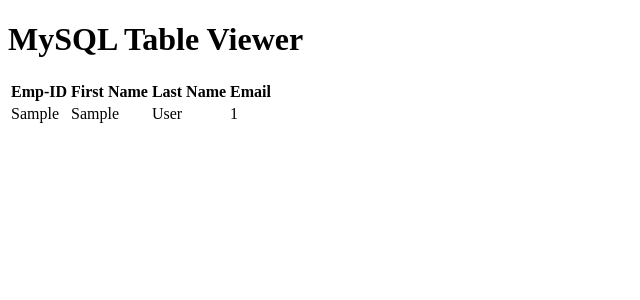
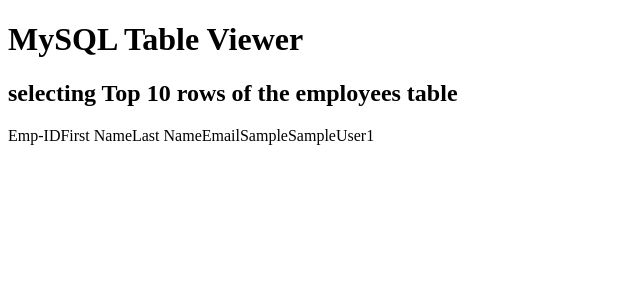
Before and after one commit to vinesh-masurkar/pgp-azure, a PHP site: page / in a window 1280 px wide. Shown: the top 300 px of the page, without its empty margins (0-640 px from the left). Run offline with PHP 8.4, Linux system fonts and the light colour scheme; tables that the repository leaves empty or names only in its code hold one stand-in row (values such as "Sample post"); data that the repository does not hold is empty.

Commit message:
Update index.php

```diff
--- a/index.php
+++ b/index.php
@@ -5,6 +5,7 @@
 </head>
 <body>
 	<h1>MySQL Table Viewer</h1>
+	<h2> selecting Top 10 rows of the employees table</h2
 	<?php
 		// Define database connection variables
 		$servername = "strangfigdbserver.mysql.database.azure.com";
@@ -21,7 +22,7 @@
 		}
 
 		// Query database for all rows in the table
-		$sql = "SELECT * FROM employees";
+		$sql = "SELECT * FROM employees limit 10";
 		$result = $conn->query($sql);
 
 		if ($result->num_rows > 0) {
```
